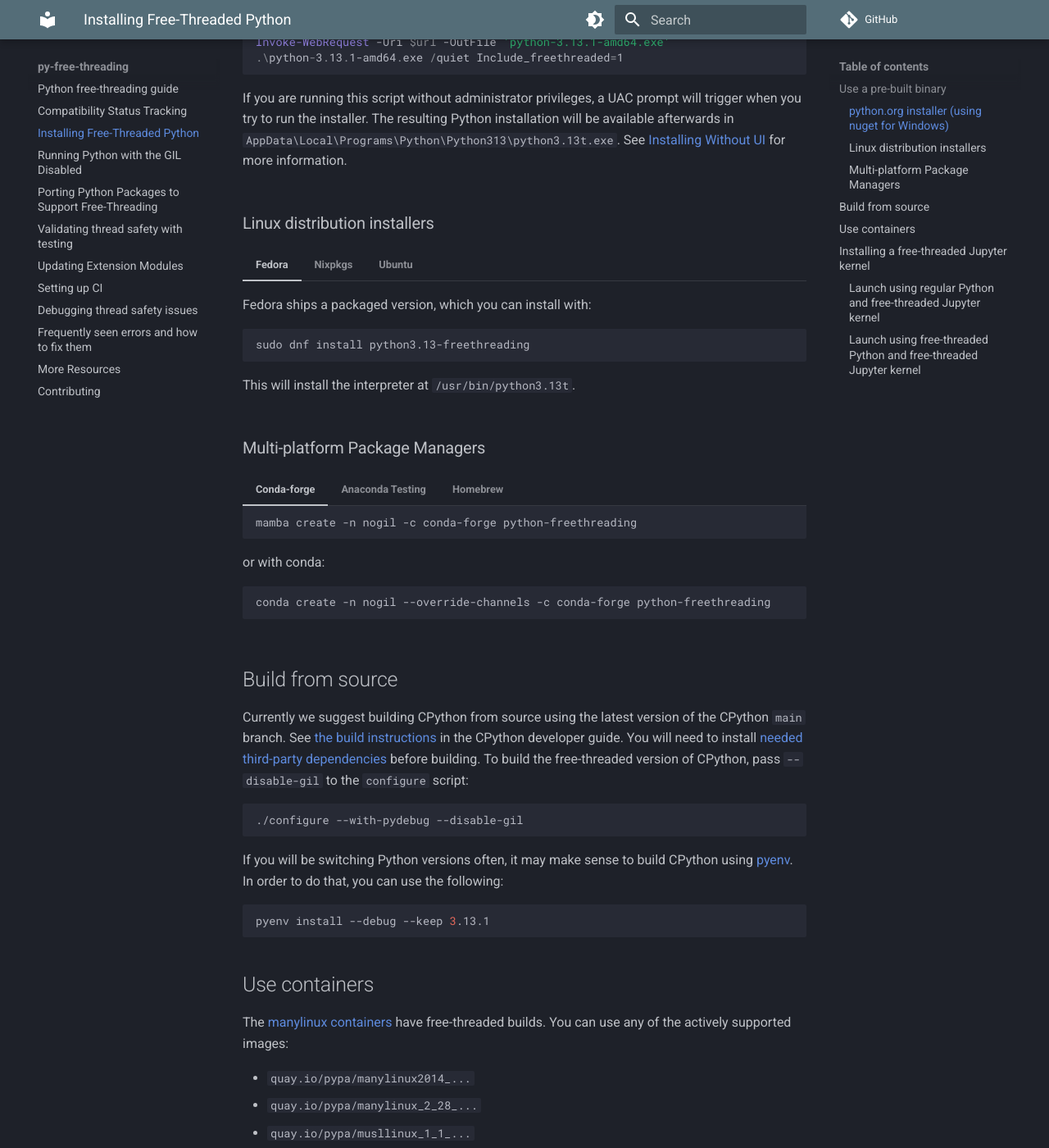
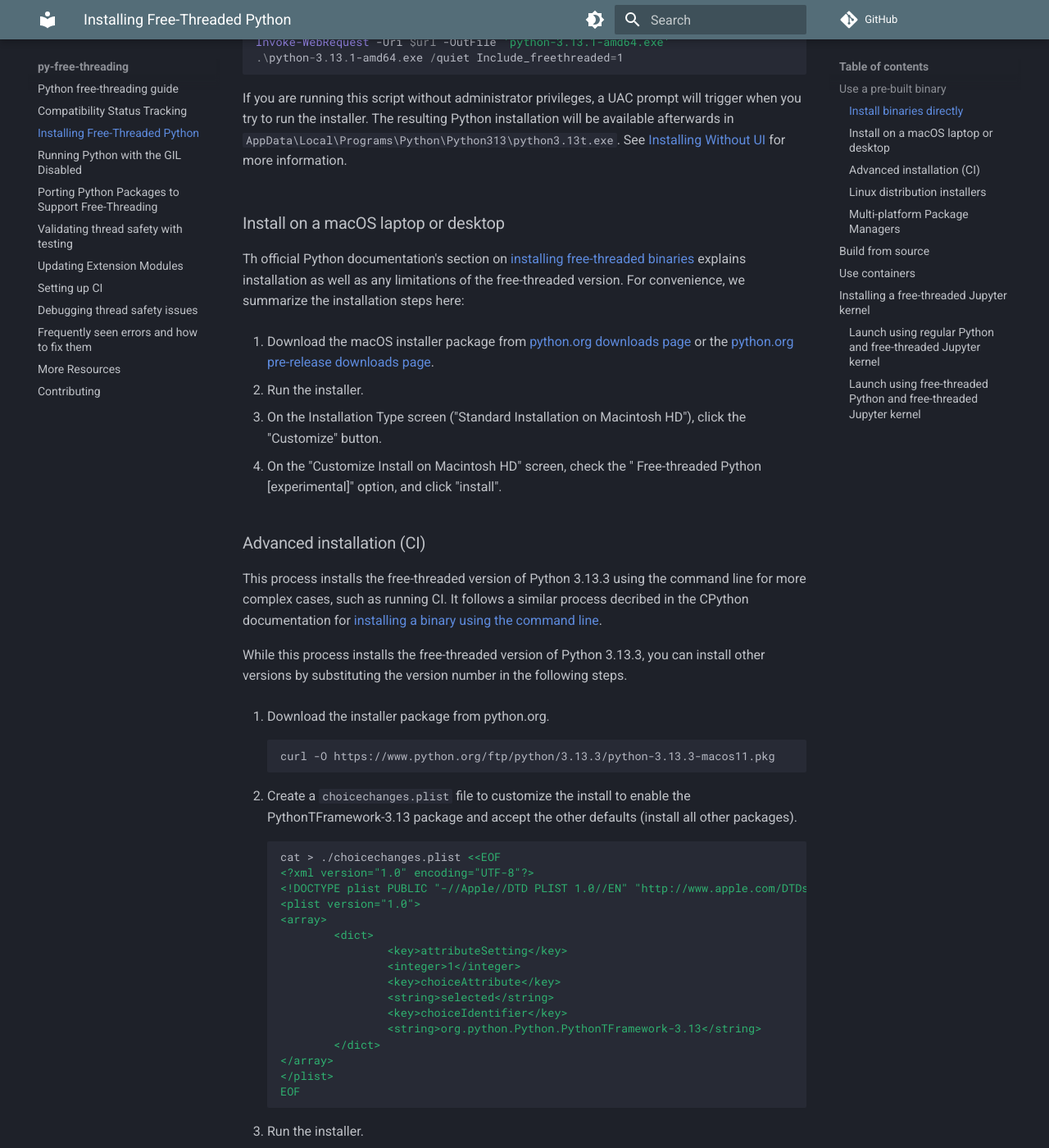
Before and after one commit to Quansight-Labs/free-threaded-compatibility, an MkDocs documentation site: the page built from docs/installing_cpython.md, in a window 1280 px wide and 1400 px high, scrolled down 1713 px. Shown: the whole window at 82% size. Built offline with MkDocs 1.6.1 and Material for MkDocs 9.7.7, drawn with Linux system fonts in a browser that asks for light colours; comment, search, counter and statistics services are not loaded; some of the changed text lies outside the part shown.

Commit message:
Edit mac install to incorporate feedback from Nathan

````diff
--- a/docs/installing_cpython.md
+++ b/docs/installing_cpython.md
@@ -30,7 +30,7 @@
 
     Please see [this guidance from the Python Steering Council](https://github.com/python/steering-council/issues/221#issuecomment-1841593283)
 
-### python.org installer (using nuget for Windows)
+### Install binaries directly
 
 The [python.org downloads page](https://www.python.org/download/pre-releases/)
 provides macOS and Windows installers that have experimental support.
@@ -86,54 +86,70 @@
 
 === "macOS"
 
-    On macOS, you can use `installer` to install a macOS package you've
-    downloaded. This follows a similar process decribed in the CPython documentation for [installing a binary using the command line](https://docs.python.org/3/using/mac.html#installing-using-the-command-line).
+### Install on a macOS laptop or desktop
 
-    This process installs the free-threaded version of Python 3.13.3, but you can install other versions by substituting the version number in the following steps.
+Th official Python documentation's section on [installing free-threaded binaries](https://docs.python.org/3.13/using/mac.html#installing-free-threaded-binaries)
+explains installation as well as any limitations of the free-threaded version.
+For convenience, we summarize the installation steps here:
 
-    1. Download the installer package from python.org.
+1. Download the macOS installer package from [python.org downloads page](https://www.python.org/downloads) or the [python.org pre-release downloads page](https://www.python.org/download/pre-releases/).
 
-        ```bash
-        curl -O https://www.python.org/ftp/python/3.13.3/python-3.13.3-macos11.pkg
-        ```
+1. Run the installer.
 
-    1. Create a `choicechanges.plist` file to customize the install to enable the PythonTFramework-3.13 package and accept the other defaults (install all other packages).
+1. On the Installation Type screen ("Standard Installation on Macintosh HD"), click the "Customize" button.
 
-        ```bash
-        cat > ./choicechanges.plist <<EOF
-        <?xml version="1.0" encoding="UTF-8"?>
-        <!DOCTYPE plist PUBLIC "-//Apple//DTD PLIST 1.0//EN" "http://www.apple.com/DTDs/PropertyList-1.0.dtd">
-        <plist version="1.0">
-        <array>
-                <dict>
-                        <key>attributeSetting</key>
-                        <integer>1</integer>
-                        <key>choiceAttribute</key>
-                        <string>selected</string>
-                        <key>choiceIdentifier</key>
-                        <string>org.python.Python.PythonTFramework-3.13</string>
-                </dict>
-        </array>
-        </plist>
-        EOF
-        ```
+1. On the "Customize Install on Macintosh HD" screen, check the " Free-threaded Python [experimental]" option, and click "install".
 
-    1. Run the installer.
+### Advanced installation (CI)
 
-        ```bash
-        sudo installer -pkg ./python-3.13.3-macos11.pkg \
-            -applyChoiceChangesXML ./choicechanges.plist \
-            -target /
-        ```
+This process installs the free-threaded version of Python 3.13.3 using the command line for more complex cases, such as running CI.
+It follows a similar process decribed in the CPython documentation for [installing a binary using the command line](https://docs.python.org/3/using/mac.html#installing-using-the-command-line).
 
-    1. Remove the package installer.
+While this process installs the free-threaded version of Python 3.13.3, you can install other versions by substituting the version number in the following steps.
 
-        ```bash
-        rm -f python-3.13.3-macos11.pkg
-        ```
+1. Download the installer package from python.org.
 
-    See also [this Github issue](https://github.com/python/cpython/issues/120098)
-    for more information.
+    ```bash
+    curl -O https://www.python.org/ftp/python/3.13.3/python-3.13.3-macos11.pkg
+    ```
+
+1. Create a `choicechanges.plist` file to customize the install to enable the PythonTFramework-3.13 package and accept the other defaults (install all other packages).
+
+    ```bash
+    cat > ./choicechanges.plist <<EOF
+    <?xml version="1.0" encoding="UTF-8"?>
+    <!DOCTYPE plist PUBLIC "-//Apple//DTD PLIST 1.0//EN" "http://www.apple.com/DTDs/PropertyList-1.0.dtd">
+    <plist version="1.0">
+    <array>
+            <dict>
+                    <key>attributeSetting</key>
+                    <integer>1</integer>
+                    <key>choiceAttribute</key>
+                    <string>selected</string>
+                    <key>choiceIdentifier</key>
+                    <string>org.python.Python.PythonTFramework-3.13</string>
+            </dict>
+    </array>
+    </plist>
+    EOF
+    ```
+
+1. Run the installer.
+
+    ```bash
+    sudo installer -pkg ./python-3.13.3-macos11.pkg \
+        -applyChoiceChangesXML ./choicechanges.plist \
+        -target /
+    ```
+
+1. Remove the package installer.
+
+    ```bash
+    rm -f python-3.13.3-macos11.pkg
+    ```
+
+See also [this Github issue](https://github.com/python/cpython/issues/120098)
+for more information.
 
 ### Linux distribution installers
 
````
